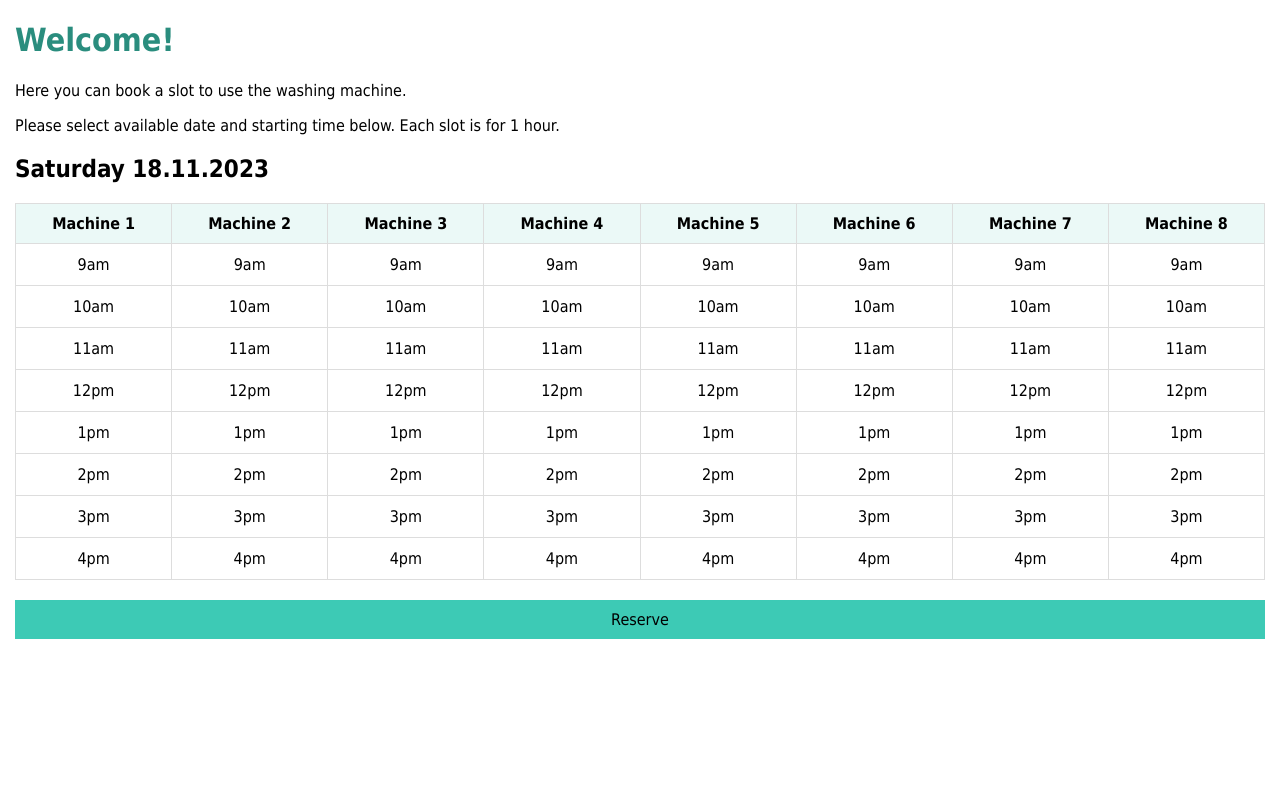
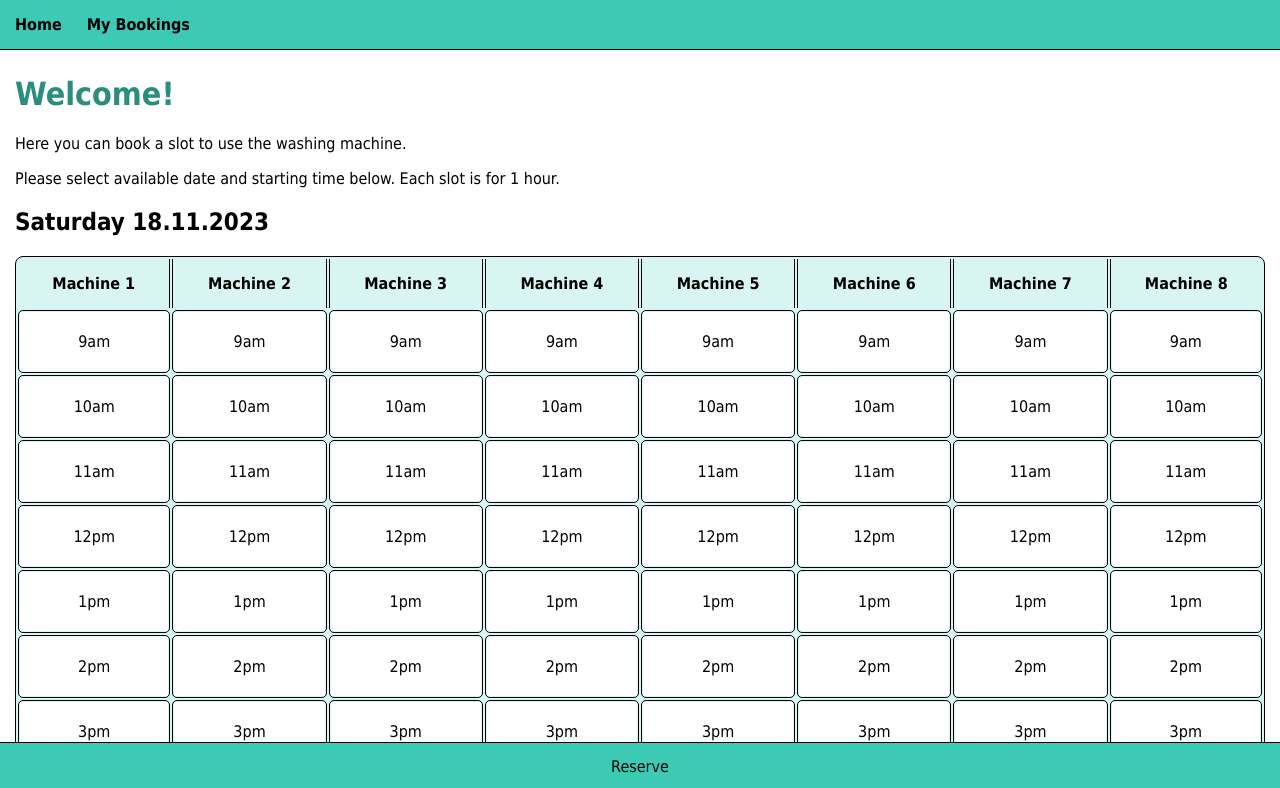
Before and after one commit to ouju/laundry-app, a React (Create React App) app: page / in a window 1280 px wide. Shown: the top 788 px of the page. Built offline with nearby package versions, Linux system fonts and the light colour scheme.

Commit message:
add simple My Bookings page and a header

```diff
--- a/src/App.js
+++ b/src/App.js
@@ -2,12 +2,16 @@
 import React from 'react';
 import { BrowserRouter as Router, Route, Routes } from 'react-router-dom';
 import Home from './Home';
+import MyBookings from './MyBookings';
+import Header from './Header';
 
 function App() {
   return (
     <Router>
+      <Header />
       <Routes>
         <Route path="/" element={<Home />} />
+        <Route path="/my-bookings" element={<MyBookings />} />
       </Routes>
     </Router>
   );
--- /dev/null
+++ b/src/Header.css
@@ -0,0 +1,38 @@
+/* Header.css */
+header {
+  background-color: #3DCAB5;
+  padding: 15px;
+  position: fixed;
+  width: 100%;
+  left: 0;
+  top: 0;
+  z-index: 1000;
+  border-bottom: solid black 1px;
+}
+
+nav ul {
+  list-style: none;
+  margin: 0;
+  padding: 0;
+  display: flex;
+}
+
+nav li {
+  margin-right: 25px;
+}
+
+nav a {
+  text-decoration: none;
+  color: black;
+  font-weight: bold;
+  font-size: 16px;
+}
+
+nav a:hover {
+  color: #008C77;
+}
+
+nav a:focus {
+  outline-color: black;
+  outline-offset: 15px;
+}
--- /dev/null
+++ b/src/Header.js
@@ -0,0 +1,23 @@
+// Header.js
+import React from 'react';
+import { Link } from 'react-router-dom';
+import './Header.css';
+
+function Header() {
+  return (
+    <header>
+      <nav>
+        <ul>
+          <li>
+            <Link to="/">Home</Link>
+          </li>
+          <li>
+            <Link to="/my-bookings">My Bookings</Link>
+          </li>
+        </ul>
+      </nav>
+    </header>
+  );
+}
+
+export default Header;
--- /dev/null
+++ b/src/MyBookings.js
@@ -0,0 +1,18 @@
+// MyBookings.js
+import React from 'react';
+import { useLocation } from 'react-router-dom';
+
+function MyBookings() {
+  const location = useLocation();
+  const selectedSlot = location.state?.selectedSlot;
+
+  return (
+    <div>
+      <h2>My Bookings</h2>
+      {selectedSlot && <p>Time Slot successfully reserved: {selectedSlot}</p>}
+      <h3>Upcoming time slots</h3>
+    </div>
+  );
+}
+
+export default MyBookings;
--- a/src/ReservationForm.css
+++ b/src/ReservationForm.css
@@ -3,38 +3,52 @@
 /* Style for the table */
 table {
   width: 100%;
-  border-collapse: collapse;
+  border-collapse: separate;
   margin-bottom: 20px;
+  border: solid black 1px;
+  border-radius: 8px;
+  background-color: #d9f5f1;
 }
 
 /* Style for table headers */
 th {
-  background-color: #EBF9F7;
-  padding: 10px;
+  background-color: #d9f5f1;
   text-align: center;
-  border: 1px solid #ddd;
+  padding-top: 15px;
+  padding-bottom: 15px;
+  border-left: solid black 1px;
+  border-right: solid black 1px;
+}
+
+th:first-child {
+  border-left: none;
+}
+
+th:last-child {
+  border-right: none;
 }
 
 /* Style for table cells */
 td {
-  border: 1px solid #ddd;
+  border: solid black 1px;
+  border-radius: 5px;
 }
 
 /* Style for clickable buttons */
 button {
   cursor: pointer;
-  width: 100%; /* Make buttons fill the entire cell width */
-  height: 100%; /* Make buttons fill the entire cell height */
-  padding: 10px; /* Add padding for better appearance */
+  width: 100%;
+  height: 100%;
+  padding: 20px;
   border: none;
   background-color: white;
   font-family: "Tahoma", sans-serif;
   font-size: 16px;
 }
 
-/* Hover effect for clickable buttons */
+/* Hover and focus effect for clickable buttons */
 button:focus, button:hover {
-  background-color: #B1E9E1;
+  background-color: #3DCAB5;
   cursor: pointer;
   outline-color: black;
 }
@@ -45,15 +59,21 @@ button.selected {
 }
 
 /* Style for the Reserve button */
-button[type="submit"] {
+.reserveButton {
+  position: fixed;
   padding: 10px;
   background-color: #3DCAB5;
   color: black;
-  border: none;
+  border: solid black 1px;
+  border-width: 1px 0px 1px 0px;
   cursor: pointer;
   font-family: "Tahoma", sans-serif;
+  height: 6%;
+  bottom: 10px;
+  left: 0px;
 }
 
-button[type="submit"]:hover {
+/* Hover and focus effect for Reserve button */
+.reserveButton:hover {
   background-color: #008C77;
 }
--- a/src/ReservationForm.js
+++ b/src/ReservationForm.js
@@ -1,5 +1,6 @@
 // ReservationForm.js
 import React, { useState } from 'react';
+import { useNavigate } from 'react-router-dom';
 import './ReservationForm.css';
 
 function ReservationForm() {
@@ -7,9 +8,16 @@ function ReservationForm() {
   const timeSlots = ['9am', '10am', '11am', '12pm', '1pm', '2pm', '3pm', '4pm'];
   const weekdays = ['Sunday', 'Monday', 'Tuesday', 'Wednesday', 'Thursday', 'Friday', 'Saturday'];
   const [selectedSlot, setSelectedSlot] = useState(null);
+  const navigate = useNavigate();
+
   const today = new Date();
-  const date = today.toLocaleDateString('fi-FI');
-  const weekday = weekdays[today.getDay()];
+
+  // Calculate the weekdays and dates for the next 7 days
+  const upcomingDays = Array.from({ length: 7 }, (_, index) => {
+    const nextDay = new Date();
+    nextDay.setDate(today.getDate() + index);
+    return nextDay;
+  });
 
   const handleTimeClick = (slot) => {
     setSelectedSlot(slot);
@@ -18,12 +26,17 @@ function ReservationForm() {
   const handleSubmit = (event) => {
     event.preventDefault();
     console.log(`Reserved ${selectedSlot}`);
+
+    // Redirect to the My Bookings page and pass the selected time slot as a parameter
+    navigate('/my-bookings', { state: { selectedSlot } });
   };
 
   return (
     <form onSubmit={handleSubmit}>
-      <h2>{weekday} {date}</h2>
-      <table>
+      {upcomingDays.map((day, index) => (
+        <div key={index}>
+          <h2>{weekdays[day.getDay()]} {day.toLocaleDateString('fi-FI')}</h2>
+          <table key={index}>
             <thead>
               <tr>
                 {washingMachines.map((machine) => (
@@ -38,7 +51,7 @@ function ReservationForm() {
                     <td key={machine}>
                       <button
                         type="button"
-                    onClick={() => handleTimeClick(`Machine ${machine} at ${time} on ${weekday} ${date}`)}
+                        onClick={() => handleTimeClick(`Machine ${machine} at ${time} on ${weekdays[day.getDay()]} ${day.toLocaleDateString('fi-FI')}`)}
                         className={selectedSlot === `Machine ${machine} at ${time}` ? 'selected' : ''}
                       >
                         {time}
@@ -49,8 +62,11 @@ function ReservationForm() {
               ))}
             </tbody>
           </table>
-      <button type="submit">Reserve</button>
+        </div>
+      ))}
+      <button type="submit" className="reserveButton">Reserve</button>
     </form>
+    // Button to show more time slots can be added at the bottom of the page if needed
   );
 }
 
--- a/src/index.css
+++ b/src/index.css
@@ -1,5 +1,6 @@
 body {
   margin: 15px;
+  margin-top: 75px;
   font-family: "Tahoma", sans-serif;
   -webkit-font-smoothing: antialiased;
   -moz-osx-font-smoothing: grayscale;
```
Lines whose indentation alone changed are shown as unchanged.
